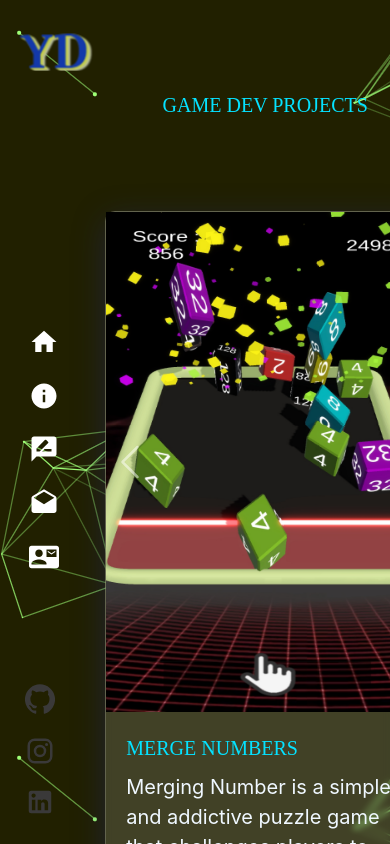
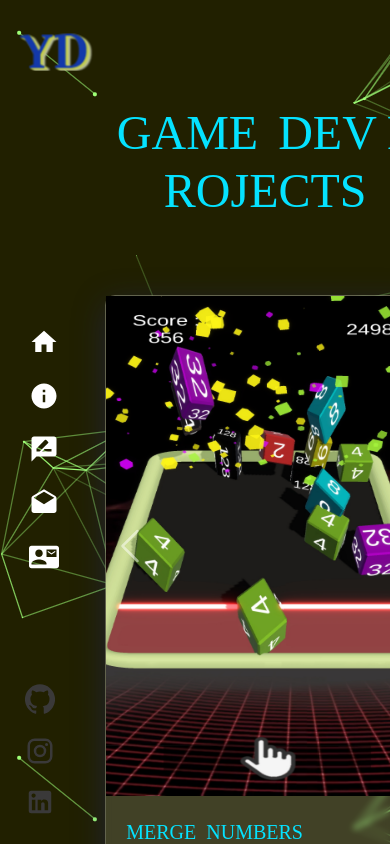
Before and after one commit to yashdaswani/portfolioreact1, a React (Create React App) app: page /gameProjects in a window 390 px wide. Shown: the top 844 px of the page. Built offline with nearby package versions, Linux system fonts and the light colour scheme; a web font is replaced by a local one.

Commit message:
updated gdp

```diff
--- a/src/components/GameDevProjects.css
+++ b/src/components/GameDevProjects.css
@@ -12,12 +12,19 @@
     justify-content: center;
     display: flex;
 }
+
+.heading_GameDevProjects h1{
+    font-size: 2.5rem;
+}
 .projects_card{
     width: 100vw;
     display: flex;
     justify-content: center;
     align-items: center;
 }
+
+
+
 .glass{
     color: aliceblue;
     background: rgba( 248, 255, 255, 0.15 );
@@ -70,10 +77,33 @@ border: 1px solid rgba( 255, 255, 255, 0.18 );
         left: 18%;
     }
 
+
+
     .row{
         display: flex;
         flex-direction: column;
         justify-content: center;
         align-items: center;
     }
+
+    .heading_GameDevProjects{
+
+      height: 35vh;
+      display: flex;
+      align-items: center;
+      justify-content: center;
+    }
+
+    .heading_GameDevProjects h1{
+        width: 80vw;
+        margin-top: 1.9rem;
+    }
+
+    .heading_GameDevProjects h1 span{
+        display: flex;
+        flex-wrap: wrap;
+        align-items: center;
+        justify-content: center;
+        font-size: 2.4rem;
+    }
 }
--- a/src/components/GameDevProjects.js
+++ b/src/components/GameDevProjects.js
@@ -19,19 +19,21 @@ const GameDevProjects = () => {
     setTimeout(() => {
       setLetterClass("text-animate-hover");
     }, 3000);
-  }, []);
+  }, [])
+
   return (
     <div className="GameDevProjectsCont ">
       <div className="wrapper_GameDevProjects ">
         <div className="heading_GameDevProjects ">
           <h1 style={{ color: "#05e2ff", fontFamily: "-moz-initial" }}>
             <AnimatedLetters
-              letterclassName={letterClass}
+              letterClass={letterClass}
               strArray={[
                 "G",
                 "A",
                 "M",
                 "E",
+                " ",
                 " ",
                 "D",
                 "E",
@@ -47,13 +49,12 @@ const GameDevProjects = () => {
                 "S",
               ]}
               idx={18}
-              style={{ fontSize: "5rem" }}
             />
           </h1>
         </div>
         <div className="projects_card">
           <div className="row">
-            <div className="game_card col-12 col-sm-4 col-md-4 col-lg-4 d-flex flex-column justify-content-between">
+            <div className="game_card col-12 col-sm-4 col-md-4 col-lg-4 d-flex flex-column justify-content-around">
               <div className="card glass" style={{ width: "16rem" }}>
               <div id="carouselExampleAutoplaying" className="carousel slide" data-bs-ride="carousel">
   <div className="carousel-inner">
@@ -80,7 +81,7 @@ const GameDevProjects = () => {
                 <div className="card-body">
                    <h5 style={{ color: "#05e2ff", fontFamily: "-moz-initial" }}>
             <AnimatedLetters
-              letterclassName={letterClass}
+              letterClass={letterClass}
               strArray={[
                 "M",
                 "E",
@@ -191,7 +192,7 @@ const GameDevProjects = () => {
 
 
 
-             <div className="game_card col-12 col-sm-4 col-md-4 col-lg-4 d-flex flex-column justify-content-between">
+             <div className="game_card col-12 col-sm-4 col-md-4 col-lg-4 d-flex flex-column justify-content-around">
               <div className="card glass" style={{ width: "16rem" }}>
               <div id="carouselExampleAutoplaying1" className="carousel slide" data-bs-ride="carousel">
   <div className="carousel-inner">
@@ -217,7 +218,7 @@ const GameDevProjects = () => {
                 <div className="card-body">
                 <h5 style={{ color: "#05e2ff", fontFamily: "-moz-initial" }}>
             <AnimatedLetters
-              letterclassName={letterClass}
+              letterClass={letterClass}
               strArray={[
                 "C",
                 "O",
@@ -278,7 +279,7 @@ const GameDevProjects = () => {
             </div>
 
 
-             <div className="game_card col-12 col-sm-4 col-md-4 col-lg-4 d-flex flex-column justify-content-between">
+             <div className="game_card col-12 col-sm-4 col-md-4 col-lg-4 d-flex flex-column justify-content-around">
               <div className="card glass" style={{ width: "16rem" }}>
               <div id="carouselExampleAutoplaying2" className="carousel slide" data-bs-ride="carousel">
   <div className="carousel-inner">
@@ -304,7 +305,7 @@ const GameDevProjects = () => {
                 <div className="card-body">
                 <h5 style={{ color: "#05e2ff", fontFamily: "-moz-initial" }}>
             <AnimatedLetters
-              letterclassName={letterClass}
+              letterClass={letterClass}
               strArray={[
                 "2",
                 "0",
```
